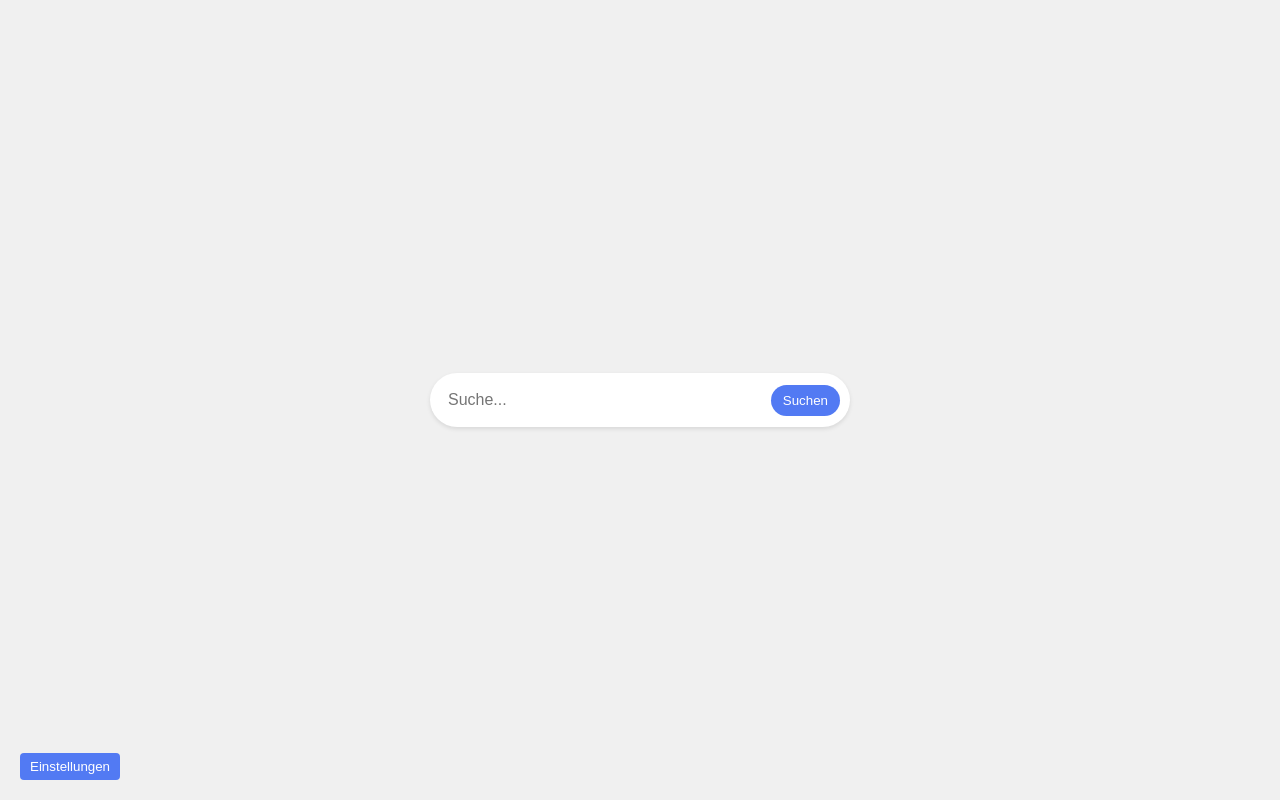
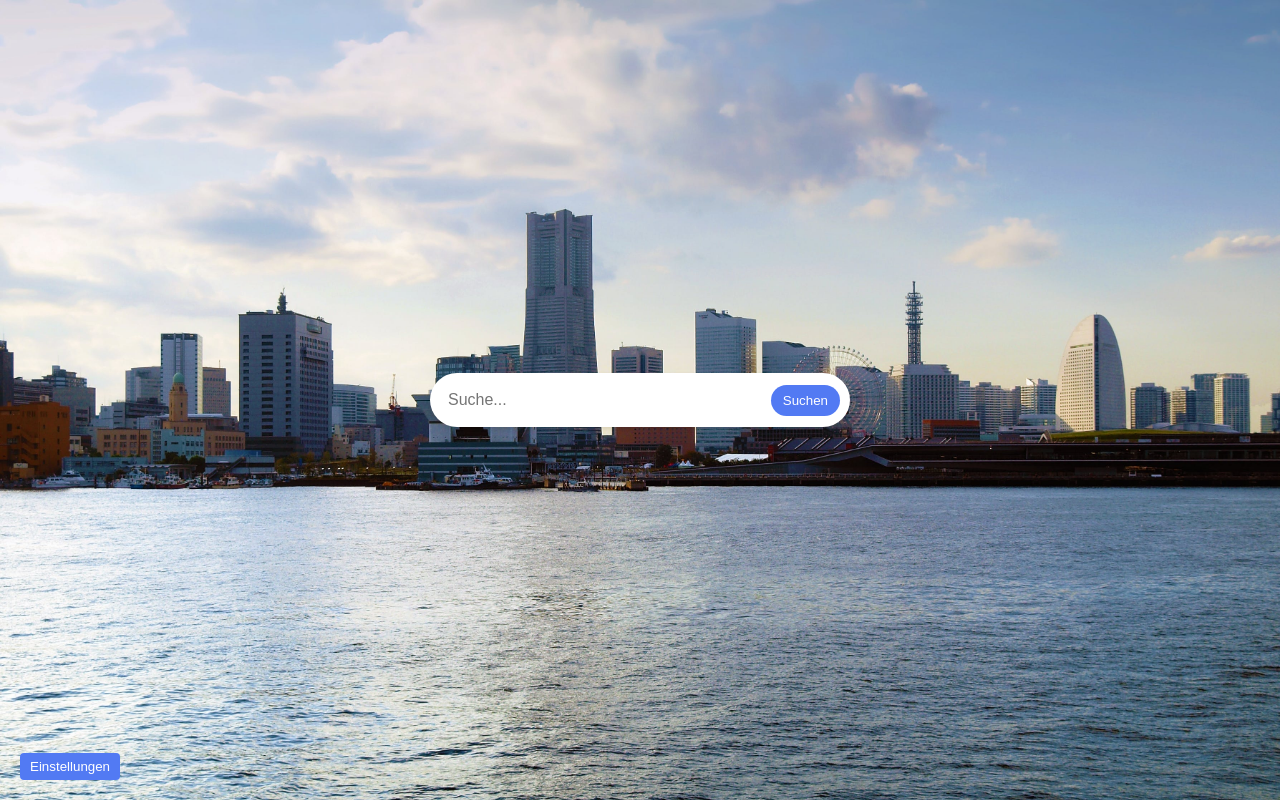
Before and after one commit to heygreen/newtab, a plain HTML site: page index.html in a window 1280 px wide. Drawn offline with Linux system fonts and the light colour scheme.

Commit message:
Update style.css

```diff
--- a/style.css
+++ b/style.css
@@ -12,7 +12,7 @@ body {
     padding: 0;
     font-family: Arial, sans-serif;
     background-color: #f0f0f0;
-    background-image: url('');
+    background-image: url('img/yokohama.jpg');
     background-size: cover;
     background-repeat: no-repeat;
     background-position: top center;
```
